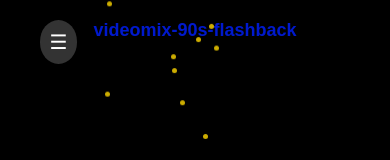
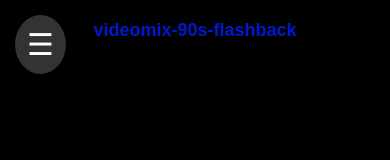
Before and after one commit to Alisris/gato-navidad, a plain HTML site: page index.html in a window 390 px wide. Shown: the top 160 px of the page. Drawn offline with Linux system fonts and the light colour scheme.

Commit message:
Add files via upload

```diff
--- a/index.html
+++ b/index.html
@@ -55,6 +55,7 @@
             align-items: stretch;
             box-shadow: 2px 0 5px rgba(0, 0, 0, 0.5); /* Sombra sutil para la barra lateral */
             transition: left 0.3s ease; /* Animación para abrir/cerrar */
+            z-index: 10; /* Asegura que la barra lateral esté por encima de otros elementos */
         }
 
         .sidebar a {
@@ -72,18 +73,20 @@
             background-color: #575757;
         }
 
+        /* Botón para abrir/cerrar la barra lateral */
         .sidebar-toggle {
-            position: absolute;
+            position: fixed;
             top: 20px;
             left: 20px;
-            font-size: 20px;
+            font-size: 30px;
             background-color: #333;
             color: white;
             border: none;
-            padding: 10px;
+            padding: 15px;
             cursor: pointer;
             border-radius: 50%;
             box-shadow: 2px 2px 5px rgba(0, 0, 0, 0.5);
+            z-index: 20; /* Asegura que el botón siempre esté por encima */
         }
 
         /* Estilo para el contenedor de iframe (video) */
@@ -198,6 +201,13 @@
             .animated-title {
                 font-size: 18px; /* Tamaño de fuente más pequeño en móviles */
             }
+
+            .sidebar-toggle {
+                font-size: 30px; /* Asegura que el botón sea lo suficientemente grande en móviles */
+                padding: 12px; /* Ajustar padding */
+                top: 15px; /* Ajustar la posición superior */
+                left: 15px; /* Ajustar la posición izquierda */
+            }
         }
 
     </style>
@@ -227,30 +237,9 @@
     <div class="buttons-container">
         <!-- Botón para cambiar de página -->
         <button onclick="location.href='index1.html'" class="change-page-btn">Siguiente página</button>
-
-        <!-- Botón "Me gusta" de Facebook -->
-        <div class="fb-like" data-href="https://www.facebook.com/share/p/fj7nnjjMHb3eevsV//TuPaginaDeFacebook" data-width="150" data-layout="button_count" data-action="like" data-size="large" data-share="true"></div>
-
-        <!-- Botón "Seguir" de Facebook -->
-        <div class="fb-follow" data-href="https://www.facebook.com/share/p/fj7nnjjMHb3eevsV/" data-width="200" data-show-faces="true" data-size="large"></div>
     </div>
 
-    <!-- SDK de Facebook -->
-    <div id="fb-root"></div>
-    <script async defer crossorigin="anonymous" src="https://connect.facebook.net/es_ES/sdk.js#xfbml=1&version=v14.0"></script>
-
-    <!-- Crear nieve dorada -->
     <script>
-        // Crear nieve dorada
-        for (let i = 0; i < 100; i++) {
-            const snowflake = document.createElement('div');
-            snowflake.classList.add('snowflake');
-            snowflake.style.left = `${Math.random() * 100}vw`; // Posicionar aleatoriamente en el ancho de la pantalla
-            snowflake.style.animationDuration = `${Math.random() * 1 + 1}s`; // Velocidad aleatoria
-            snowflake.style.animationDelay = `${Math.random() * 5}s`; // Tiempo aleatorio antes de empezar
-            document.body.appendChild(snowflake);
-        }
-
         // Función para abrir y cerrar la barra lateral
         function toggleSidebar() {
             const sidebar = document.querySelector('.sidebar');
```
